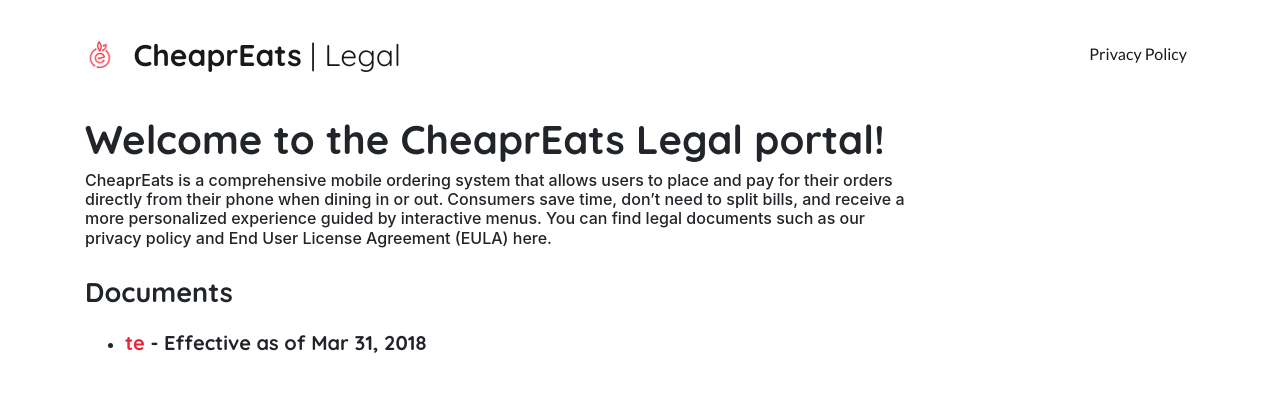
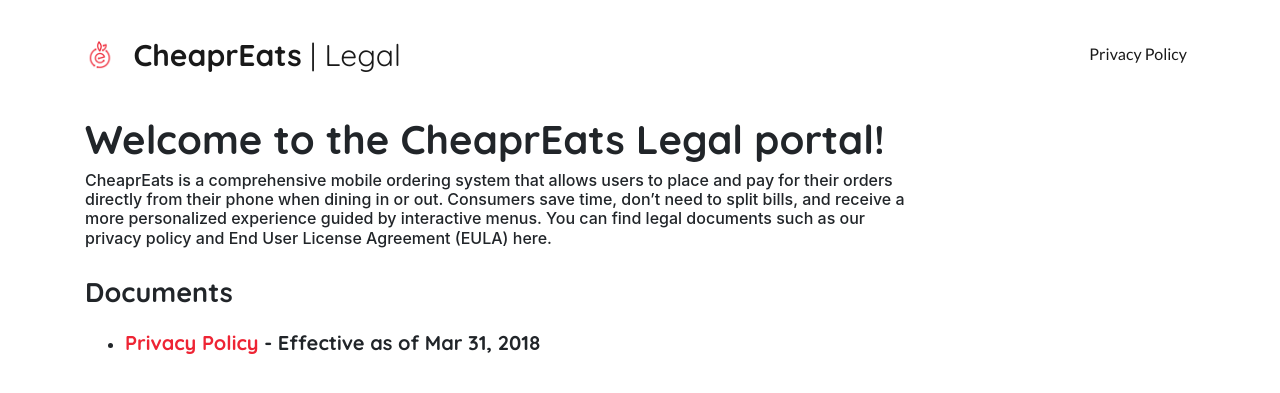
Before and after one commit to cheapreats/legal.cheapreats.com, a Jekyll site: the page built from jekyll-port/index.md, in a window 1280 px wide. Shown: the top 393 px of the page. Built offline with Jekyll 4.4.1, drawn with Linux system fonts in a browser that asks for light colours; nearby versions of some CDN libraries.

Commit message:
Fix Privacy Policy Document

```diff
--- a/jekyll-port/_posts/2019-03-31-privacy.md
+++ b/jekyll-port/_posts/2019-03-31-privacy.md
@@ -1,8 +1,8 @@
 ---
 layout: document
-title: "te"
+title: "Privacy Policy"
 date: "2018-03-31"
-permalink: /tos
+permalink: /privacy
 ---
 
 # Privacy Policy
```
